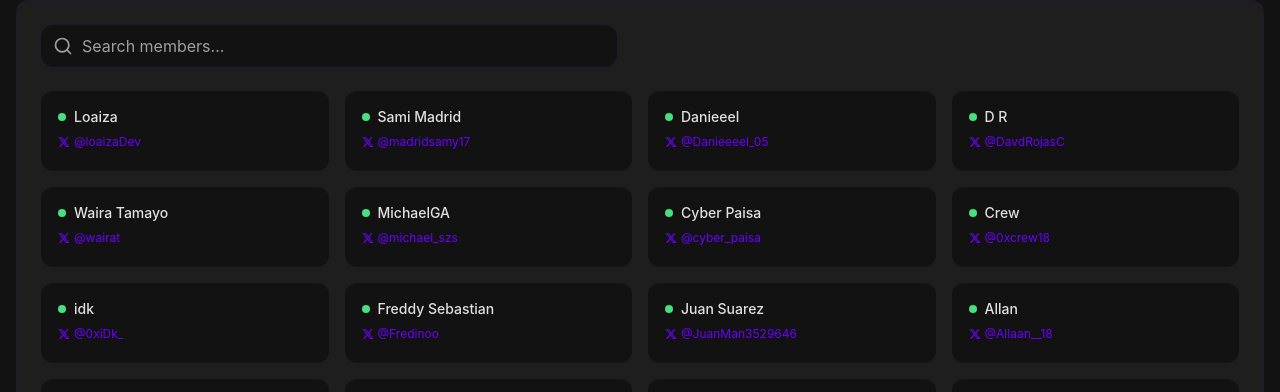
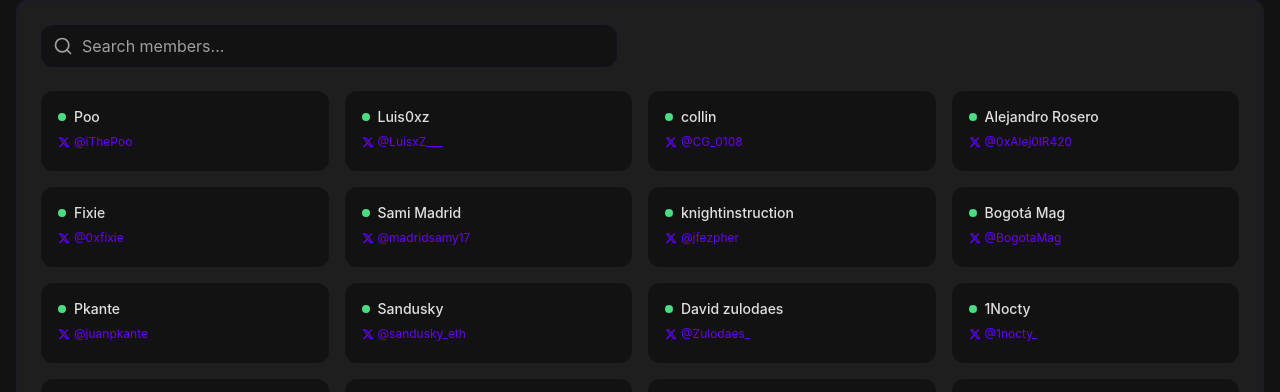
Before and after one commit to UltravioletaDAO/uvdweb, a React (Create React App) app: page /contributors in a window 1280 px wide. Shown: the part 336-728 px from the top of the page. Built offline with nearby package versions, Linux system fonts and the light colour scheme; no server answers; what thirdweb would draw is missing.

Commit message:
feat: agregar nuevo contribuyente "Sandusky" en contributor_handles.json y ContributorSection - incluir "Sandusky" en la lista de contribuyentes para mejorar la visibilidad - actualizar contributor_handles.json para reflejar el nuevo handle

```diff
--- a/public/db/contributor_handles.json
+++ b/public/db/contributor_handles.json
@@ -118,5 +118,6 @@
   "Loaiza": "loaizaDev",
   "juanpkante": "juanpkante",
   "0xsoulavax": "0xsoulavax",
-  "JFQ": "jhonquitoy"
+  "JFQ": "jhonquitoy",
+  "Sandusky": "sandusky_eth"
 }
--- a/src/components/metricDashboard/ContributorSection.jsx
+++ b/src/components/metricDashboard/ContributorSection.jsx
@@ -22,7 +22,7 @@ const currentDaoMembers = [
   "Jeinson22", "Jhon Fray", "Dylan Alexander", "knightinstruction", "Freddy Sebastian",
   "Luis0xz", "Alx Dlarch", "daniiel_zp", "Crashxh", "PitBullPrime", "Mario Peña Alcazar",
   "Crew", "Shelteer", "Alexis Cedeño", "Daniel S Morales", "Carza",
-  "Andres92", "Zircon", "alejojc", "IZ", "Danieeel", "Loaiza", "juanpkante", "0xsoulavax", "JFQ"
+  "Andres92", "Zircon", "alejojc", "IZ", "Danieeel", "Loaiza", "juanpkante", "0xsoulavax", "JFQ", "Sandusky"
 ];
 
 // Utility function to shuffle array randomly
```
